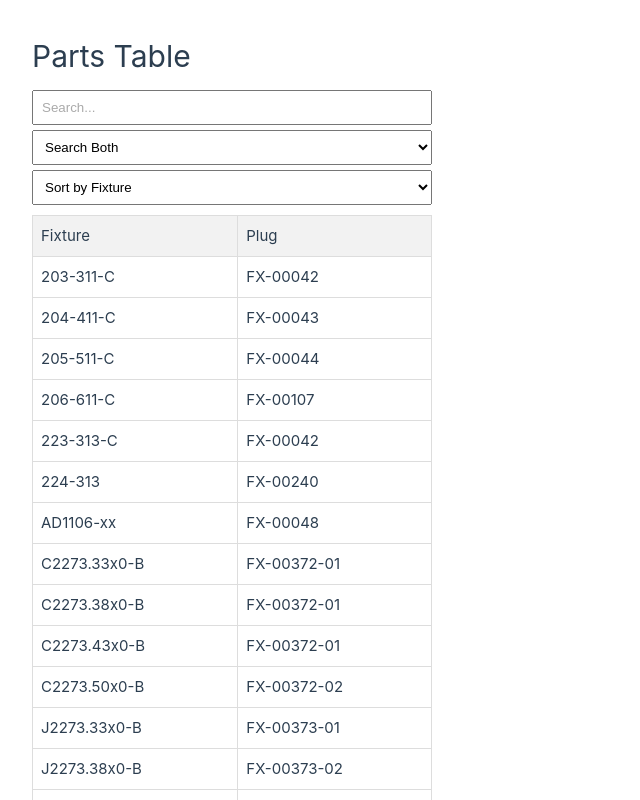
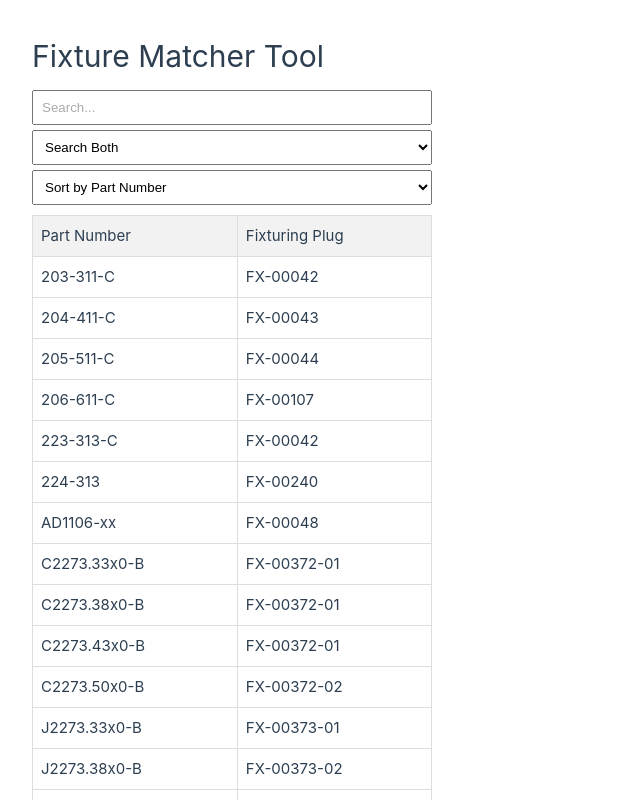
Before and after one commit to ajgrant6/Fixture-Matcher, a Vue app in the folder fixture_matcher/: page / in a window 1280 px wide. Shown: the top 800 px of the page, without its empty margins (0-640 px from the left). Built offline with nearby package versions, Linux system fonts and the light colour scheme.

Commit message:
Incorporated Requested Language Changes

```diff
--- a/fixture_matcher/src/components/PartsTable.vue
+++ b/fixture_matcher/src/components/PartsTable.vue
@@ -1,6 +1,6 @@
 <template>
   <div>
-    <h1>Parts Table</h1>
+    <h1>Fixture Matcher Tool</h1>
     <div v-if="loading">Loading data...</div>
     <div v-else-if="error">{{ error }}</div>
     <div v-else>
@@ -10,14 +10,14 @@
       <!-- Field selection control for searching -->
       <select v-model="searchField">
         <option value="Both">Search Both</option>
-        <option value="Part">Search Fixture Only</option>
-        <option value="Mask">Search Plug Only</option>
+        <option value="Part">Search Part Number</option>
+        <option value="Mask">Search Fixturing Plug</option>
       </select>
 
       <!-- Sort selection control -->
       <select v-model="sortField">
-        <option value="Part">Sort by Fixture</option>
-        <option value="Mask">Sort by Plug</option>
+        <option value="Part">Sort by Part Number</option>
+        <option value="Mask">Sort by Fixturing Plug</option>
       </select>
 
       <!-- Display a message if no matching results -->
@@ -29,8 +29,8 @@
       <table v-else>
         <thead>
           <tr>
-            <th>Fixture</th>
-            <th>Plug</th>
+            <th>Part Number</th>
+            <th>Fixturing Plug</th>
           </tr>
         </thead>
         <tbody>
```
